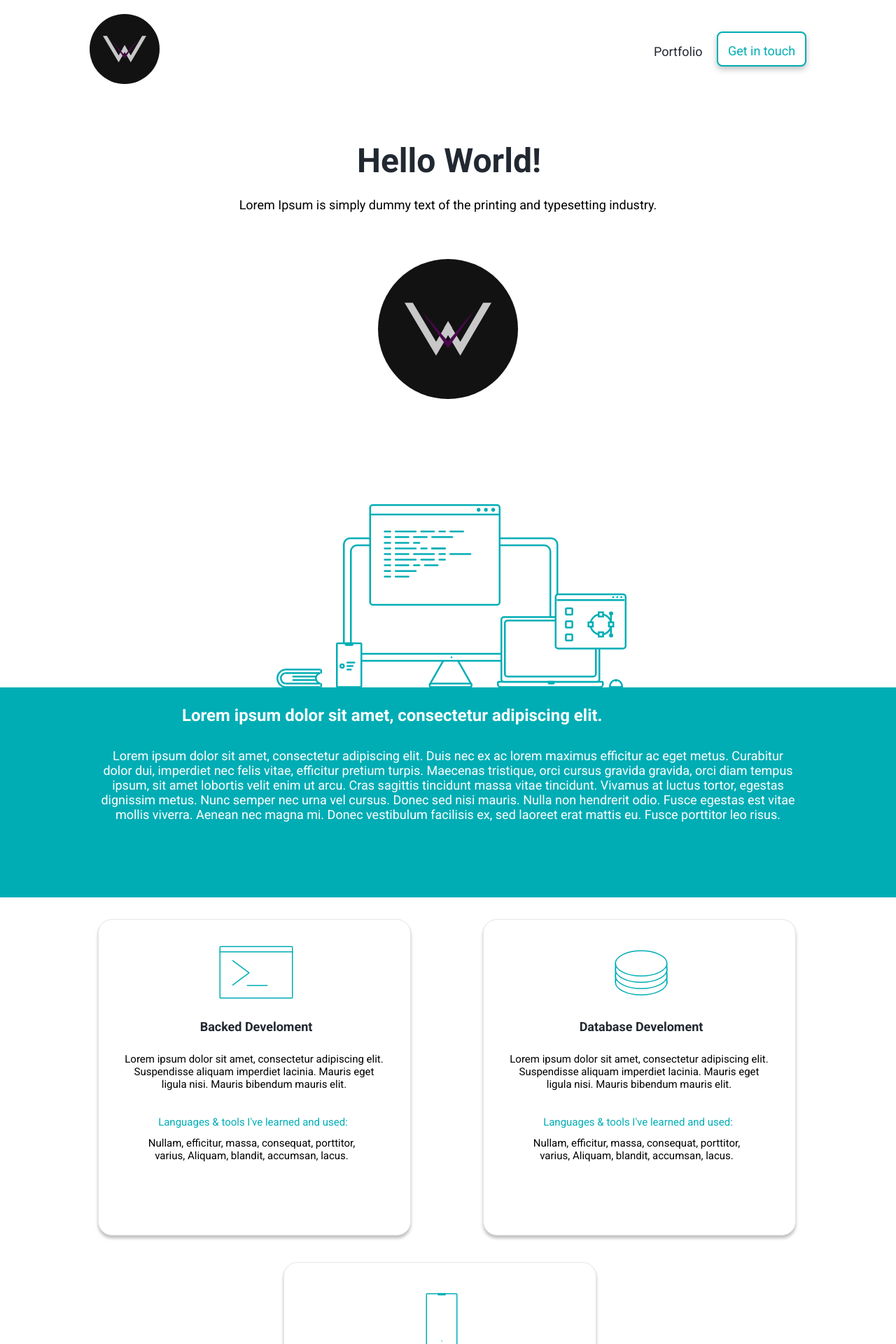
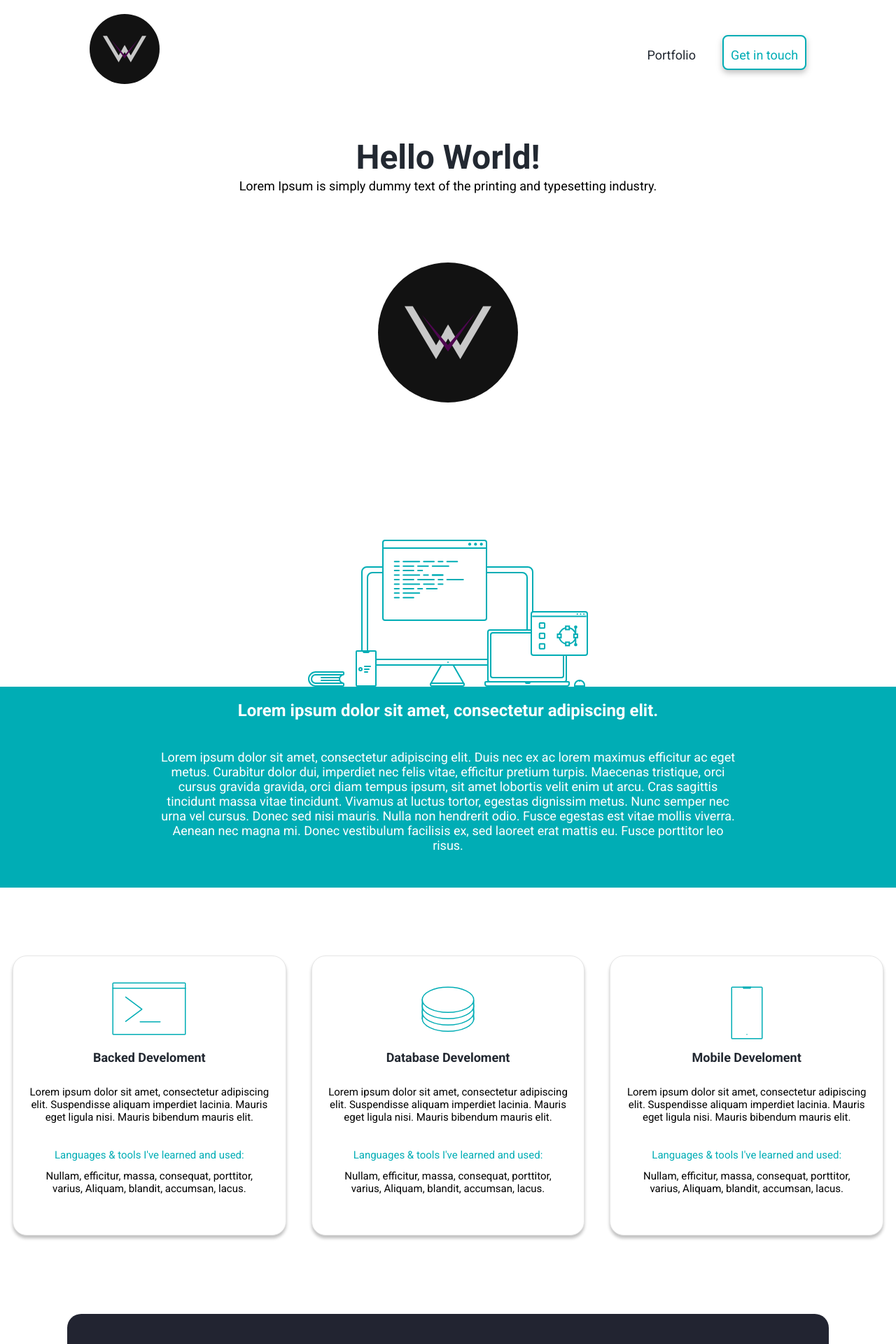
Before and after one commit to Walkator/My-Website-Portfolio, a React (Create React App) app: page / in a window 1280 px wide. Shown: the top 1920 px of the page at 70% size. Built offline with nearby package versions, Linux system fonts and the light colour scheme.

Commit message:
Full responsive

```diff
--- a/src/components/description/index.js
+++ b/src/components/description/index.js
@@ -1,32 +1,27 @@
 import React from 'react';
 import styled from 'styled-components';
 
-const Background = styled.div`
-    position: absolute;
-    width: 100%;
-    height: 300px;
-    left: 0px;
-    top: 982px;
-
-    background: #00ADB5;
-    @media (max-width: 750px) {
-        height: 500px;
-    }
-`;
 
 const Wrapper = styled.div`
-    position: absolute;
-    width: 50%;
-    height: 50%;
-    left: 50%;
+    position: relative;
+    width: 100%;
+    height: 0%;
+    left: 0%;
+    top: 56px;
+
+    min-height: 250px;
+    margin: auto;
+    background: #00ADB5;
 `;
 
 const Title = styled.h1`
-    position: absolute;
-    width: -600px;
-    height: 0%;
-    left: -380px;
-    top: 10px;
+    position: relative;
+    width: 90%;
+    height: 20px;
+    left: 0px;
+    top: 20px;
+
+    margin: auto;
 
     font-family: Roboto;
     font-style: normal;
@@ -37,19 +32,18 @@ const Title = styled.h1`
 
     color: #FFFFFF;
 
-    @media (max-width: 750px) {
-        overflow-wrap: break-word;
-        width: 300px;
-        left: -160px;
-    }
+    padding-bottom: 30px;
 `;
 
 const Text = styled.h1`
-    position: absolute;
-    width: 1000px;
-    height: 0%;
-    left:  -500px;
-    top: 75px;
+    position: relative;
+    width: 65%;
+    height: 30%;
+    top: 40px;
+
+    margin: auto;
+
+    padding-bottom: 90px;
 
     font-family: Roboto;
     font-style: normal;
@@ -59,13 +53,6 @@ const Text = styled.h1`
     text-align: center;
 
     color: #FFFFFF;
-
-    @media (max-width: 750px) {
-        overflow-wrap: break-word;
-        width: 400px;
-        left: -200px;
-        top: 125px;
-    }
 `;
 
 
@@ -73,13 +60,10 @@ class Description extends React.Component {
 
     render() {
         return (
-            <Background>
-                <Wrapper>
-                    <Title>Lorem ipsum dolor sit amet, consectetur adipiscing elit.</Title>
-                    <Text>Lorem ipsum dolor sit amet, consectetur adipiscing elit. Duis nec ex ac lorem maximus efficitur ac eget metus. Curabitur dolor dui, imperdiet nec felis vitae, efficitur pretium turpis. Maecenas tristique, orci cursus gravida gravida, orci diam tempus ipsum, sit amet lobortis velit enim ut arcu. Cras sagittis tincidunt massa vitae tincidunt. Vivamus at luctus tortor, egestas dignissim metus. Nunc semper nec urna vel cursus. Donec sed nisi mauris. Nulla non hendrerit odio. Fusce egestas est vitae mollis viverra. Aenean nec magna mi. Donec vestibulum facilisis ex, sed laoreet erat mattis eu. Fusce porttitor leo risus.</Text>
-                </Wrapper>
-            </Background>
-
+            <Wrapper>
+                <Title>Lorem ipsum dolor sit amet, consectetur adipiscing elit.</Title>
+                <Text>Lorem ipsum dolor sit amet, consectetur adipiscing elit. Duis nec ex ac lorem maximus efficitur ac eget metus. Curabitur dolor dui, imperdiet nec felis vitae, efficitur pretium turpis. Maecenas tristique, orci cursus gravida gravida, orci diam tempus ipsum, sit amet lobortis velit enim ut arcu. Cras sagittis tincidunt massa vitae tincidunt. Vivamus at luctus tortor, egestas dignissim metus. Nunc semper nec urna vel cursus. Donec sed nisi mauris. Nulla non hendrerit odio. Fusce egestas est vitae mollis viverra. Aenean nec magna mi. Donec vestibulum facilisis ex, sed laoreet erat mattis eu. Fusce porttitor leo risus.</Text>
+            </Wrapper>
         );
     }
 }
--- a/src/components/drawer/index.js
+++ b/src/components/drawer/index.js
@@ -5,121 +5,129 @@ import iconDatabase from '../../images/Database.svg';
 import iconTerminal from '../../images/Terminal.svg';
 
 const Wrapper = styled.div`
-    position: absolute;
-    width: 0px;
-    height: 50%;
-    left: 50%;
-    top: 1313px;
+    position: relative;
+    width: 100%;
+    height: 625px;
+    left: 0px;
+    top: 40px;
 
-    @media (max-width: 750px) {
-        top: 1520px;
+    align-items: center;
+    display: flex;
+    flex-direction: row;
+    justify-content: center;
+
+
+    @media (max-width: 1200px) {
+        flex-direction: column;
+        top: 290px;
+        margin-bottom: 400px;
     }
 `;
 
 const Container = styled.div`
-    position: absolute;
-    width: 447px;
-    height: 452px;
-    left: -700px;
+    position: relative;
+    width: 400px;
+    height: 400px;
+    left: 0px;
     top: 0px;
+
+    margin: 18px;
 
     background: #FFFFFF;
     border: 1px solid #E5E5E5;
     box-sizing: border-box;
     box-shadow: 0px 4px 4px rgba(0, 0, 0, 0.25);
     border-radius: 20px;
+`;
 
-    @media (max-width: 1420px) {
-        left: -500px;
-    }
+const Image = styled.img`
+    position: relative;
+    width: 150px;
+    height: 150px;
+    left: 0px;
+    top: 0px;
 
-    @media (max-width: 1050px) {
-        left: -220px;
+    @media (max-width: 1200px) {
+        top: -20px;
     }
 `;
 
-const Container2 = styled.div`
-    position: absolute;
-    width: 447px;
-    height: 452px;
-    left: -230px;
-    top: 0px;
+const Title = styled.h1`
+    position: relative;
+    width: 100%;
+    height: 21px;
+    left: 0px;
+    top: -20px;
 
-    background: #FFFFFF;
-    border: 1px solid #E5E5E5;
-    box-sizing: border-box;
-    box-shadow: 0px 4px 4px rgba(0, 0, 0, 0.25);
-    border-radius: 20px;
-
-    @media (max-width: 1420px) {
-        left: 50px;
-    }
-
-    @media (max-width: 1050px) {
-        left: -220px;
-        top: 482px;
-    }
-`;
-
-const Container3 = styled.div`
-    position: absolute;
-    width: 447px;
-    height: 452px;
-    left: 240px;
-    top: 0px;
-
-    background: #FFFFFF;
-    border: 1px solid #E5E5E5;
-    box-sizing: border-box;
-    box-shadow: 0px 4px 4px rgba(0, 0, 0, 0.25);
-    border-radius: 20px;
-
-    @media (max-width: 1420px) {
-        top: 490px;
-        left: -235px;
-    }
-
-    @media (max-width: 1050px) {
-        top: 964px;
-        left: -220px;
-    }
-`;
-
-
-const Image = styled.img`
-    position: absolute;
-    width: 150px;
-    height: 150px;
-    left: 150px;
-    top: 0px;
-`;
-
-const Title = styled.h1`
-    position: absolute;
-    width: 200px;
-    height: 21px;
-    left: 125px;
-    top: 130px;
-
+    margin: auto;
     font-family: Roboto;
     font-style: normal;
     font-weight: bold;
     font-size: 18px;
     line-height: 21px;
-    /* identical to box height */
 
     text-align: center;
 
     color: #222831;
+    margin: auto;
+
+    @media (max-width: 1200px) {
+        top: -50px;
+    }
 `;
 
 
 const Description = styled.h1`
-    position: absolute;
-    width: 374px;
-    height: 54px;
-    left: 35px;
-    top: 180px;
+    position: relative;
+    width: 90%;
+    height: 50px;
+    left: 0px;
+    top: 10px;
+
+    margin: auto;
+    font-family: Roboto;
+    font-style: normal;
+    font-weight: normal;
+    font-size: 15px;
+    line-height: 18px;
+    text-align: center;
+
+    color: #000000;
+    margin: auto;
+
+    @media (max-width: 1200px) {
+        top: -30px;
+    }
+`;
+
+const TextPre = styled.h1`
+    position: relative;
+    width: 100%;
+    height: 50px;
+    left: 0px;
+    top: 50px;
+
+    font-family: Roboto;
+    font-style: normal;
+    font-weight: normal;
+    font-size: 15px;
+    line-height: 18px;
+    text-align: center;
+
+    color: #00ADB5;
+    margin: auto;
+
+    @media (max-width: 1200px) {
+        top: -10px;
+    }
+`;
+
+const Technologies = styled.h1`
+    position: relative;
+    width: 80%;
+    height: 20px;
+    left: 0px;
+    top: 30px;
 
     font-family: Roboto;
     font-style: normal;
@@ -129,40 +137,11 @@ const Description = styled.h1`
     text-align: center;
 
     color: #000000;
-`;
+    margin: auto;
 
-const TextPre = styled.h1`
-    position: absolute;
-    width: 271px;
-    height: 57px;
-    left: 85px;
-    top: 270px;
-
-    font-family: Roboto;
-    font-style: normal;
-    font-weight: normal;
-    font-size: 15px;
-    line-height: 18px;
-    text-align: center;
-
-    color: #00ADB5;
-`;
-
-const Languages = styled.h1`
-    position: absolute;
-    width: 337px;
-    height: 75px;
-    left: 50px;
-    top: 300px;
-
-    font-family: Roboto;
-    font-style: normal;
-    font-weight: normal;
-    font-size: 15px;
-    line-height: 18px;
-    text-align: center;
-
-    color: #000000;
+    @media (max-width: 1200px) {
+        top: -30px;
+    }
 `;
 
 
@@ -176,22 +155,22 @@ class Drawer extends React.Component {
                     <Title>Backed Develoment</Title>
                     <Description>Lorem ipsum dolor sit amet, consectetur adipiscing elit. Suspendisse aliquam imperdiet lacinia. Mauris eget ligula nisi. Mauris bibendum mauris elit.</Description>
                     <TextPre>Languages & tools I've learned and used:</TextPre>
-                    <Languages>Nullam, efficitur, massa, consequat, porttitor, varius, Aliquam, blandit, accumsan, lacus.</Languages>
+                    <Technologies>Nullam, efficitur, massa, consequat, porttitor, varius, Aliquam, blandit, accumsan, lacus.</Technologies>
                 </Container>
-                <Container2>
+                <Container>
                     <Image src={iconDatabase} />
                     <Title>Database Develoment</Title>
                     <Description>Lorem ipsum dolor sit amet, consectetur adipiscing elit. Suspendisse aliquam imperdiet lacinia. Mauris eget ligula nisi. Mauris bibendum mauris elit.</Description>
                     <TextPre>Languages & tools I've learned and used:</TextPre>
-                    <Languages>Nullam, efficitur, massa, consequat, porttitor, varius, Aliquam, blandit, accumsan, lacus.</Languages>
-                </Container2>
-                <Container3>
+                    <Technologies>Nullam, efficitur, massa, consequat, porttitor, varius, Aliquam, blandit, accumsan, lacus.</Technologies>
+                </Container>
+                <Container>
                     <Image src={iconMobile} />
                     <Title>Mobile Develoment</Title>
                     <Description>Lorem ipsum dolor sit amet, consectetur adipiscing elit. Suspendisse aliquam imperdiet lacinia. Mauris eget ligula nisi. Mauris bibendum mauris elit.</Description>
                     <TextPre>Languages & tools I've learned and used:</TextPre>
-                    <Languages>Nullam, efficitur, massa, consequat, porttitor, varius, Aliquam, blandit, accumsan, lacus.</Languages>
-                </Container3>
+                    <Technologies>Nullam, efficitur, massa, consequat, porttitor, varius, Aliquam, blandit, accumsan, lacus.</Technologies>
+                </Container>
             </Wrapper>
         );
     }
--- a/src/components/jobs/index.js
+++ b/src/components/drawer/indexPortfolio.js
@@ -3,18 +3,24 @@ import styled from 'styled-components';
 
 const Wrapper = styled.div`
     position: relative;
+    width: 100%;
+    height: 850px;
+    left: 0px;
+    top: 50px;
     margin: auto;
-    width: 90%;
-    top: 250px;
-    height: 400px;
 `;
 
 const Tittle = styled.h1`
     position: relative;
-    width: -500px;
+    width: 95%;
     height: 0%;
     left: 0px;
-    top: -100px;
+    top: 0px;
+
+    display: flex;
+    justify-content: center;
+    align-items: center;
+    margin: auto;
 
     font-family: Roboto;
     font-style: normal;
@@ -27,10 +33,12 @@ const Tittle = styled.h1`
 
 const Description = styled.h1`
     position: relative;
-    width: -500px;
-    height: 0%;
+    width: 95%;
+    height: 0px;
     left: 0px;
-    top: -60px;
+    top: 30px;
+
+    margin: auto;
 
     font-family: Roboto;
     font-style: normal;
@@ -38,6 +46,8 @@ const Description = styled.h1`
     font-size: 18px;
     line-height: 21px;
     color: #000000;
+
+    padding-bottom: 75px;
 `;
 
 const WrapperContainers = styled.div`
@@ -55,7 +65,7 @@ const WrapperContainers = styled.div`
     @media (max-width: 1200px) {
         flex-direction: column;
         height: 1000px;
-        top: 50px;
+        top: 100px;
     }
 `;
 
@@ -125,8 +135,6 @@ const DescriptionContainer = styled.h1`
     text-align: center;
 
     color: #000000;
-
-
 `;
 
 
--- a/src/components/form/index.js
+++ b/src/components/form/index.js
@@ -3,18 +3,25 @@ import styled from 'styled-components';
 
 const Wrapper = styled.div`
     position: relative;
+    width: 100%;
+    height: 900px;
+    left: 0px;
+    top: 50px;
     margin: auto;
-    width: 70%;
-    top: 250px;
-    height: 400px;
 `;
 
 const Tittle = styled.h1`
     position: relative;
-    width: -500px;
+    width: 95%;
     height: 0%;
     left: 0px;
-    top: -100px;
+    top: 0px;
+
+    display: flex;
+    justify-content: center;
+    align-items: center;
+
+    margin: auto;
 
     font-family: Roboto;
     font-style: normal;
@@ -27,56 +34,65 @@ const Tittle = styled.h1`
 
 const Description = styled.h1`
     position: relative;
-    width: -500px;
-    height: 0%;
+    width: 95%;
+    height: 0px;
     left: 0px;
-    top: -60px;
+    top: 30px;
+
+    margin: auto;
 
     font-family: Roboto;
     font-style: normal;
     font-weight: normal;
     font-size: 18px;
-    line-height: 10px;
+    line-height: 21px;
     color: #000000;
+
+    padding-bottom: 65px;
 `;
 
 const WrapperInputText = styled.div`
     width: 65%;
     margin: auto;
+
+    display: flex;
+    justify-content: center;
     align-items: center;
-    display: flex;
     flex-direction: column;
-    justify-content: center;
-
-    @media (min-width: 1300px) {
-        flex-direction: row;
-        justify-content: space-between;
-    }
 `;
 
 const InputText = styled.input`
-    /*width: 20%;*/
+    position:relative;
+    width: 80%;
     padding: 15px 20px;
-    margin: 8px;
+    margin: 6px;
     color: #222831;
 
+    max-width: 500px;
     border: none;
     border-radius: 8px;
     border: 1px solid #00ADB5;
-
-    cursor: pointer;
 `;
 
 const TextArea = styled.textarea`
-    width: 90%;
+    position:relative;
+    width: 80%;
     height: 150px;
-    padding: 12px 20px;
-    box-sizing: border-box;
+    left: 0px;
+    padding: 12px 30px;
+    margin: 0px;
+    color: #222831;
+
+    max-width: 500px;
+    border: none;
+    border-radius: 8px;
     border: 1px solid #00ADB5;
-    border-radius: 8px;
-    background-color: #FFFFFF;
-    font-size: 14px;
     resize: none;
+
+
+    justify-content: center;
+    align-items: center;
+    flex-direction: column;
 `;
 
 const TitleLabel = styled.h1`
@@ -92,6 +108,7 @@ const TitleLabel = styled.h1`
     line-height: 56px;
 
     color: #222831;
+
 `;
 
 const Button = styled.button`
@@ -180,12 +197,11 @@ class Form extends React.Component {
                         <TitleLabel>Your Email
                             <InputText type="email" name="email" value={this.state.email} onChange={this.handleInputChange}></InputText>
                         </TitleLabel>
-
+                        <TitleLabel>Your Message
+                            <TextArea type="text" name="message" value={this.state.message} onChange={this.handleInputChange}></TextArea>
+                        </TitleLabel>
                     </WrapperInputText>
                     <p></p>
-                    <TitleLabel>Your Message
-                        <TextArea type="text" name="message" value={this.state.message} onChange={this.handleInputChange}></TextArea>
-                    </TitleLabel>
                     <Button type="submit" value="Submit">
                         <ButtonText>Submit</ButtonText>
                     </Button>
--- a/src/components/front/index.js
+++ b/src/components/front/index.js
@@ -4,21 +4,25 @@ import imageFrame from '../../images/imageFrame.svg';
 import Logo from "../../images/logo.jpg";
 
 const Wrapper = styled.div`
-    position: absolute;
-    width: 50%;
-    height: 50%;
-    left: 50%;
-    top: 200px;
-
-    line-height: 1.5em;
+    position: relative;
+    width: 100%;
+    height: 750px;
+    left: 0px;
+    top: 50px;
+    margin: auto;
 `;
 
 const Title = styled.h1`
-    position: absolute;
-    width: -500px;
+    position: relative;
+    width: 95%;
     height: 0%;
-    left: -130px;
-    top: -30px;
+    left: 0px;
+    top: 0px;
+
+    display: flex;
+    justify-content: center;
+    align-items: center;
+    margin: auto;
 
     font-family: Roboto;
     font-style: normal;
@@ -27,54 +31,56 @@ const Title = styled.h1`
     line-height: 56px;
 
     color: #222831;
-
 `;
 
 const Description = styled.h1`
-    position: absolute;
-    width: 700px;
-    height: 0%;
-    left: -350px;
-    top: 70px;
+    position: relative;
+    width: 95%;
+    height: 0px;
+    left: 0px;
+    top: 30px;
+
+    margin: auto;
 
     font-family: Roboto;
     font-style: normal;
     font-weight: normal;
     font-size: 18px;
     line-height: 21px;
-    /* identical to box height */
     color: #000000;
 
-    @media (max-width: 750px) {
-        overflow-wrap: break-word;
-        width: 400px;
-        left: -200px;
-    }
+    padding-bottom: 150px;
 `;
 
 const ImgLogo = styled.img`
-    position: absolute;
+    position: relative;
     width: 200px;
     height: 200px;
-    left: -100px;
-    top: 170px;
+    left: 0px;
+    top: 0px;
+
+    margin-left: auto;
+    margin-right: auto;
 
     border-radius: 50%;
     background: #C4C4C4;
+    display: block;
+
 `;
 
 const Image = styled.img`
-    position: absolute;
-    width: 500px;
-    height: 347px;
-    left: -245px;
-    top: 478px;
+    position: relative;
+    width: 400px;
+    height: 300px;
+    left: 0px;
+    top: 0px;
 
-    @media (max-width: 750px) {
-        width: 430px;
-        left: -217px;
-        top: 496px;
-    }
+    margin-left: auto;
+    margin-right: auto;
+
+    padding-top: 151px;
+
+    display: block;
 `;
 
 class Front extends React.Component {
--- a/src/components/header/index.js
+++ b/src/components/header/index.js
@@ -4,33 +4,31 @@ import Logo from "../../images/logo.jpg";
 import { Link } from 'react-router-dom';
 
 const Menu = styled.nav`
-    botton: 100;
+    position: relative;
     width: 100%;
+    height: 175px;
+    top: 0px;
 `;
 
 const Image = styled.img`
-    position: absolute;
-    width: 100%;
-    height: 100%;
-    left: 10%;
+    position: relative;
+    width: 100px;
+    height: 100px;
+    left: 0px;
     top: 20px;
 
+    margin-left: 10%;
+    float: left;
     background: #C4C4C4;
     border-radius: 50%;
-
-    max-width: 100px;
-    max-height: 100px;
-
-    min-width:: 100px;
-    min-height: 100px;
 `;
 
 const Button = styled.button`
-    position: absolute;
-    width: 10%;
-    height: 10%;
-    left: 80%;
-    top: 45px;
+    position: relative;
+    width: 120px;
+    height: 50px;
+    left: 0px;
+    top: 50px;
 
     color: #ffffff;
     border: 2px solid #00ADB5;
@@ -38,11 +36,9 @@ const Button = styled.button`
     filter: drop-shadow(0px 4px 4px rgba(0, 0, 0, 0.25));
     border-radius: 8px;
 
-    max-width: 160px;
-    min-width: 120px;
+    margin-right: 10%;
+    float: right;
 
-    max-height: 50px;
-    min-height: 50px;
 
     background-color: white;
 
@@ -50,42 +46,33 @@ const Button = styled.button`
         cursor: pointer;
         border: 2px solid #00d9e3;
     }
-
-    @media (max-width: 650px) {
-        left: 70%;
-    }
 `;
 
 const ButtonPortfolio = styled.h1`
-    position: absolute;
-    width: 70px;
-    height: 21px;
-    left: 71%;
-    top: 48px;
+    position: relative;
+    width: 120px;
+    height: 50px;
+    left: 0px;
+    top: 53px;
+
+    float: right;
+    margin-right: 1%;
 
     font-family: Roboto;
     font-style: normal;
     font-weight: normal;
     font-size: 18px;
     line-height: 21px;
-    /* identical to box height */
+
+
     color: #222831;
-    padding-right: 20px;
 
-    max-width: 70px;
-    min-width: 120px;
-
-    max-height: 21px;
-    min-height: 50px;
     &:hover {
         color: #00ADB5;
         cursor: pointer;
     }
-
     @media (max-width: 1200px) {
         color: #ffffff;
-        padding-top: 3rem;
-
         &:hover {
             color: #ffffff;
             cursor: default;
@@ -94,7 +81,7 @@ const ButtonPortfolio = styled.h1`
 `;
 
 const ButtonText = styled.h1`
-    position: absolute;
+    position: relative;
     width: 100%;
     height: 100%;
     left: 0px;
--- a/src/pages/portfolio/index.js
+++ b/src/pages/portfolio/index.js
@@ -1,7 +1,7 @@
 import React from 'react';
 import styled from 'styled-components';
 import Header from '../../components/header/index'
-import Jobs from '../../components/jobs/index'
+import Jobs from '../../components/drawer/indexPortfolio'
 import Footer from '../../components/footer/index'
 
 const Wrapper = styled.body`
```
Also changed, not shown: src/pages/landing/index.js (+3 -11 lines), src/components/header/logo.jpg (deleted).
